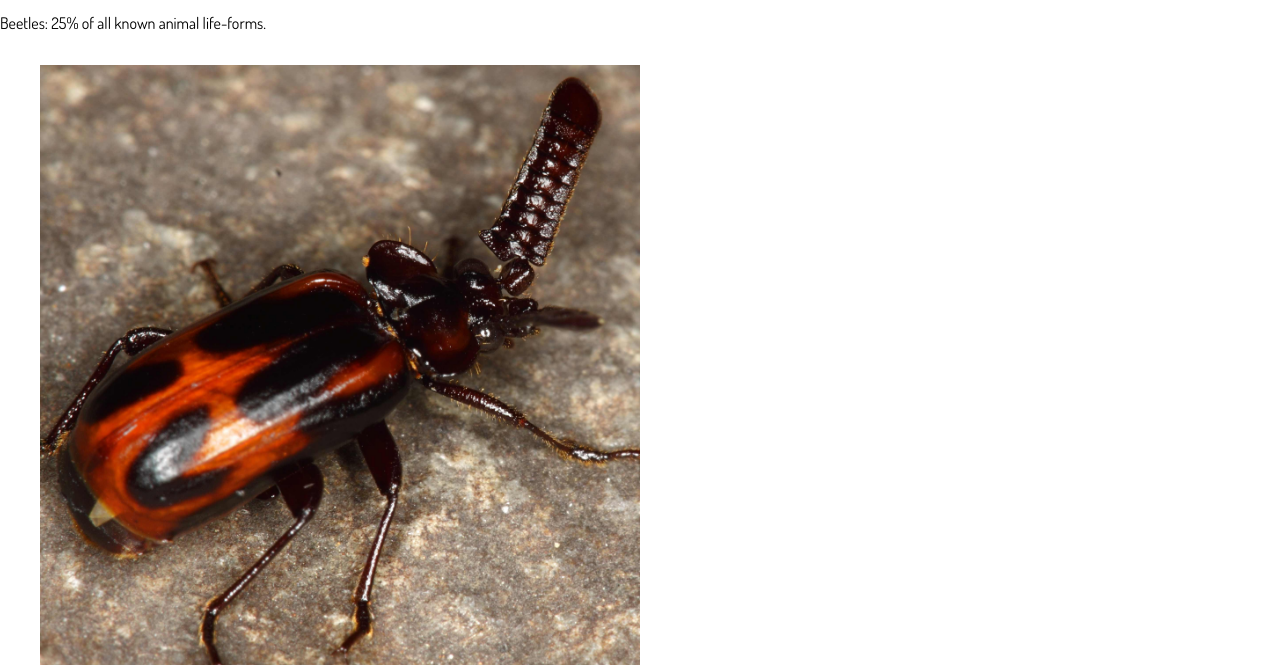
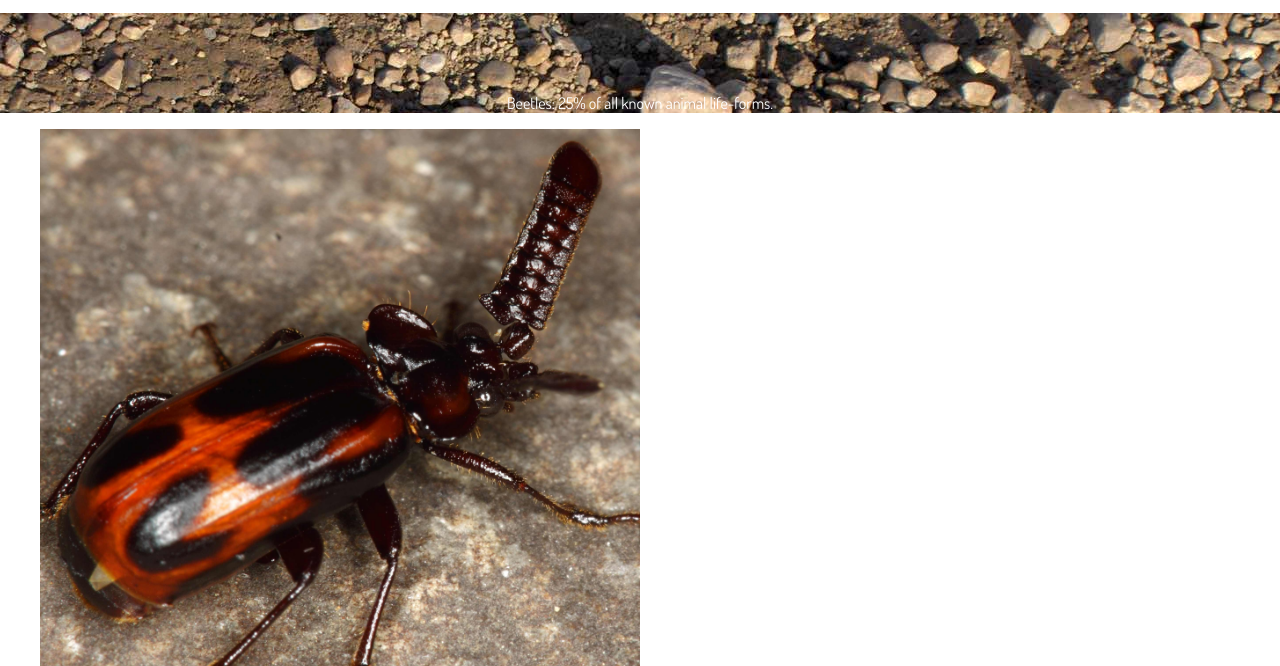
Before and after one commit to mikeybacque/dsn1674-assignment-7, a plain HTML site: page index.html in a window 1280 px wide. Shown: the part 113-779 px from the top of the page. Drawn offline with Linux system fonts and the light colour scheme.

Commit message:
testing stuff

```diff
--- a/css/main.css
+++ b/css/main.css
@@ -54,7 +54,11 @@ nav a {
 }
 
 p {
-  display: inline-block;
+  display: block;
+  background-image: url("../img/rocks.jpg");
+  color: #fff;
+  padding-top: 5em;
+  text-align: center;
 }
 
 img {
```
